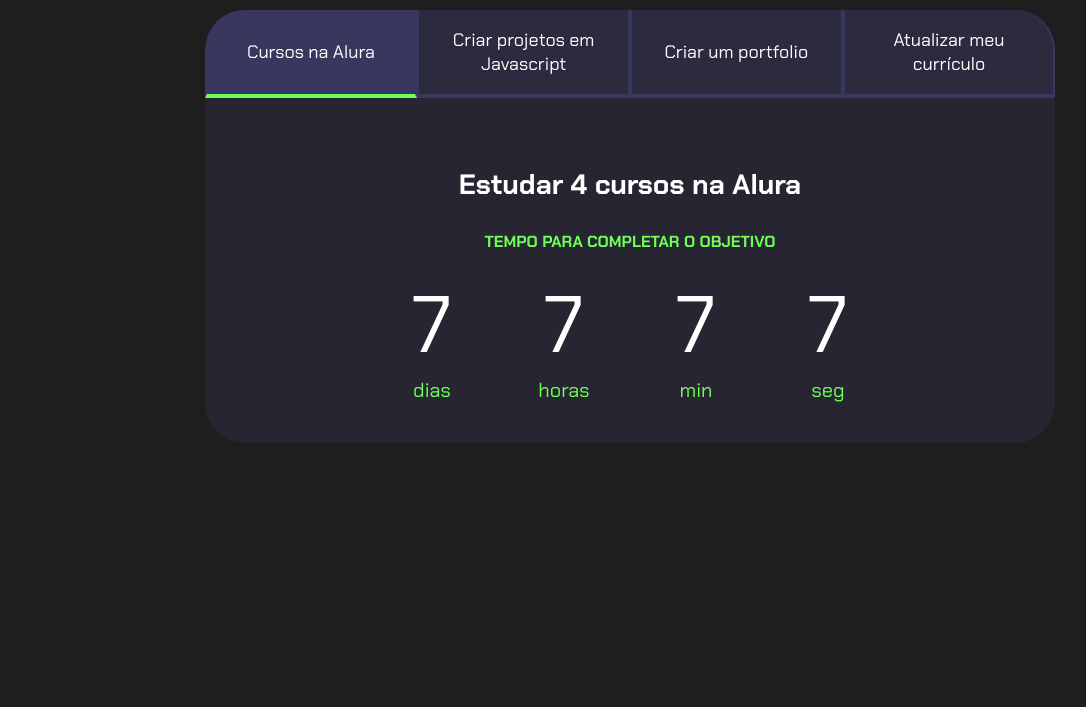
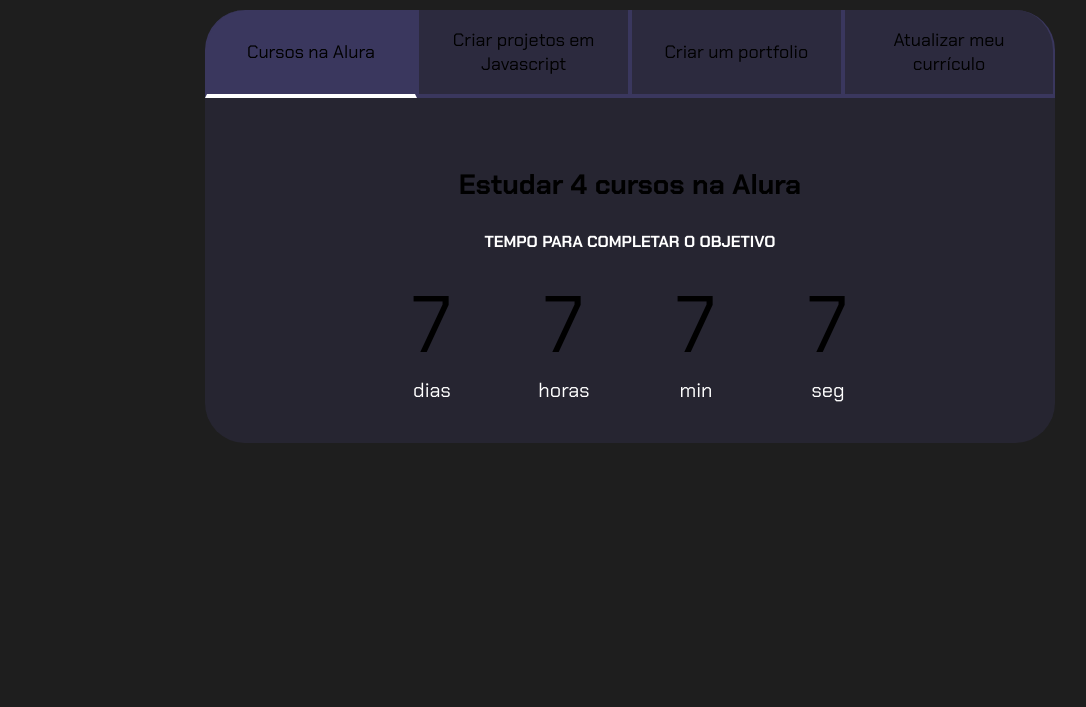
Before and after one commit to viniciusluizdasilva/Projeto-ivan, a plain HTML site: page Index.html in a window 1280 px wide. Shown: the part 93-800 px from the top of the page, without its empty margins (10-1096 px from the left). Drawn offline with Linux system fonts and the light colour scheme; a script that the page names is missing.

Commit message:
Update style.css

```diff
--- a/style.css
+++ b/style.css
@@ -2,8 +2,8 @@
 
 :root {
     --cor-de-fundo: #1E1E1E;
-    --verde: #6FFF57;
-    --branco: #FFFFFF;
+    --verde: #FFFFFF;
+    --branco: #000000;
     --botao-ativo: #3A375E;
     --botao-inativo: rgba(58, 55, 94, 0.5);
     --texto-fundo: rgba(58, 55, 94, 0.3);
```
